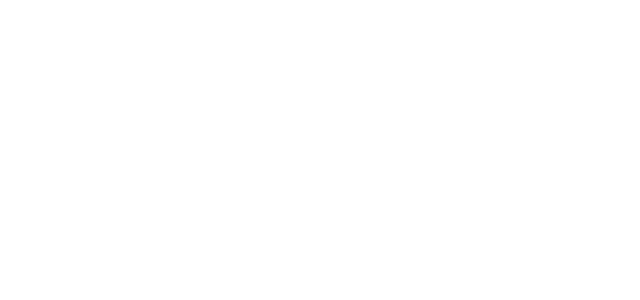
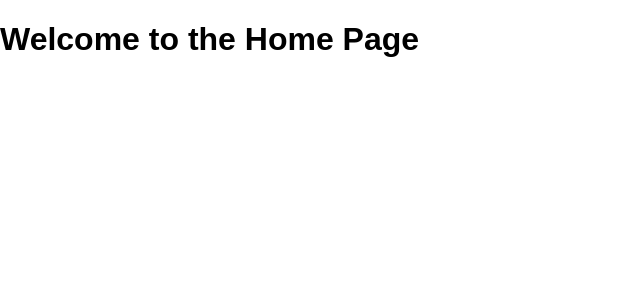
Before and after one commit to supaDakotah/dlh-fe-upvote, a React (Create React App) app in the folder fe-upvote/: page /home in a window 1280 px wide. Shown: the top 300 px of the page, without its empty margins (0-640 px from the left). Built offline with nearby package versions, Linux system fonts and the light colour scheme.

Commit message:
adds new and home pages

```diff
--- a/fe-upvote/src/App.jsx
+++ b/fe-upvote/src/App.jsx
@@ -2,6 +2,8 @@ import React from "react";
 import { BrowserRouter as Router, Route, Switch } from "react-router-dom";
 import LoginPage from "./pages/LoginPage";
 import CreateAccountPage from "./pages/CreateAccountPage";
+import HomePage from "./pages/HomePage";
+import NewPage from "./pages/NewPage";
 import "./styles/App.scss";
 
 const App = () => {
@@ -12,6 +14,9 @@ const App = () => {
           <Route path="/" component={LoginPage} exact />
           <Route path="/login" component={LoginPage} />
           <Route path="/create-account" component={CreateAccountPage} />
+
+          <Route path="/home" component={HomePage} />
+          <Route path="/new" component={NewPage} />
         </Switch>
       </div>
     </Router>
--- /dev/null
+++ b/fe-upvote/src/pages/HomePage.jsx
@@ -0,0 +1,12 @@
+import React from "react";
+
+const HomePage = () => {
+  return (
+    <div>
+      <h1>Welcome to the Home Page</h1>
+      {/* Add your home page content here */}
+    </div>
+  );
+};
+
+export default HomePage;
--- /dev/null
+++ b/fe-upvote/src/pages/NewPage.jsx
@@ -0,0 +1,12 @@
+import React from "react";
+
+const NewPage = () => {
+  return (
+    <div>
+      <h1>Welcome to the New Page</h1>
+      {/* Add your home page content here */}
+    </div>
+  );
+};
+
+export default NewPage;
```
